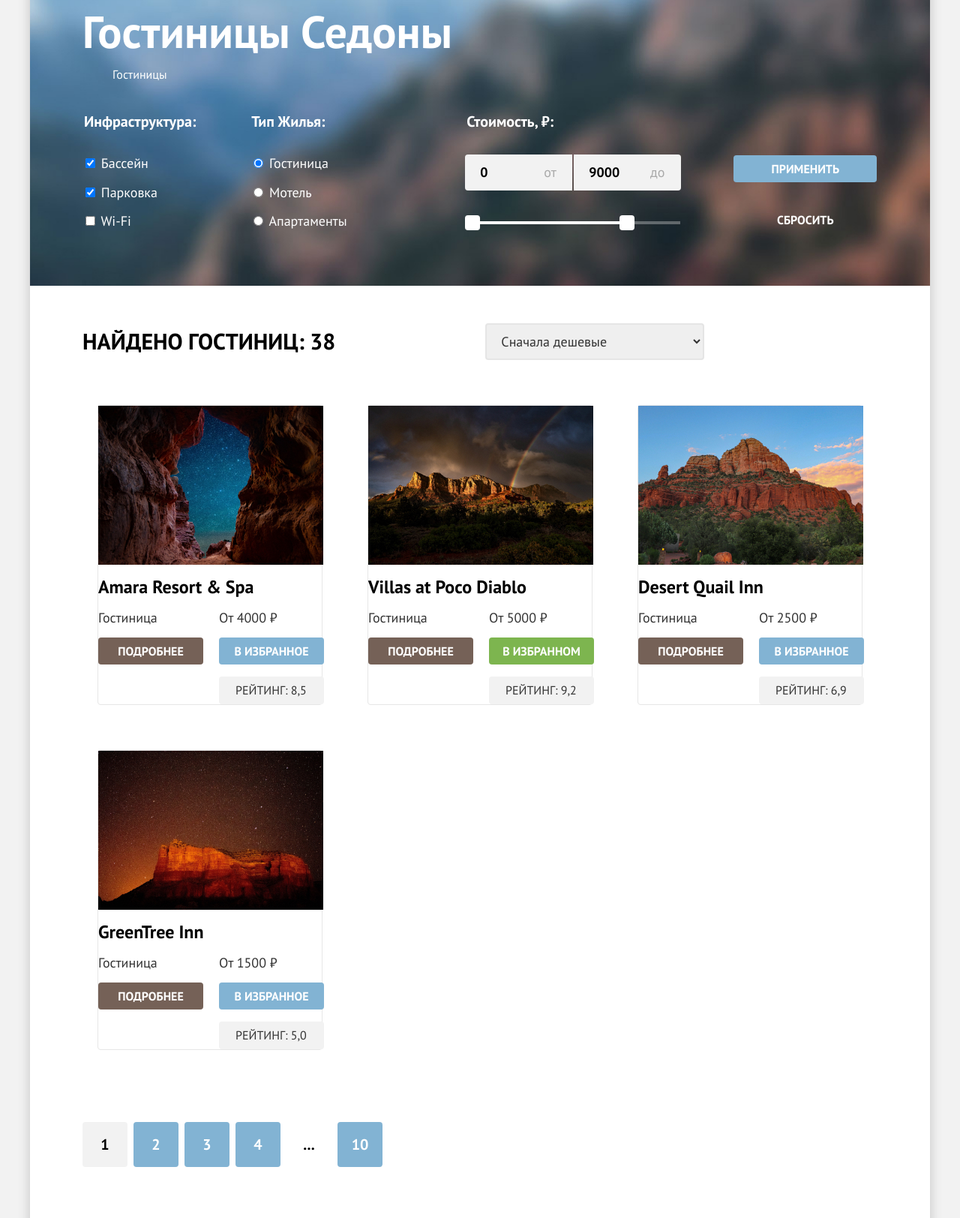
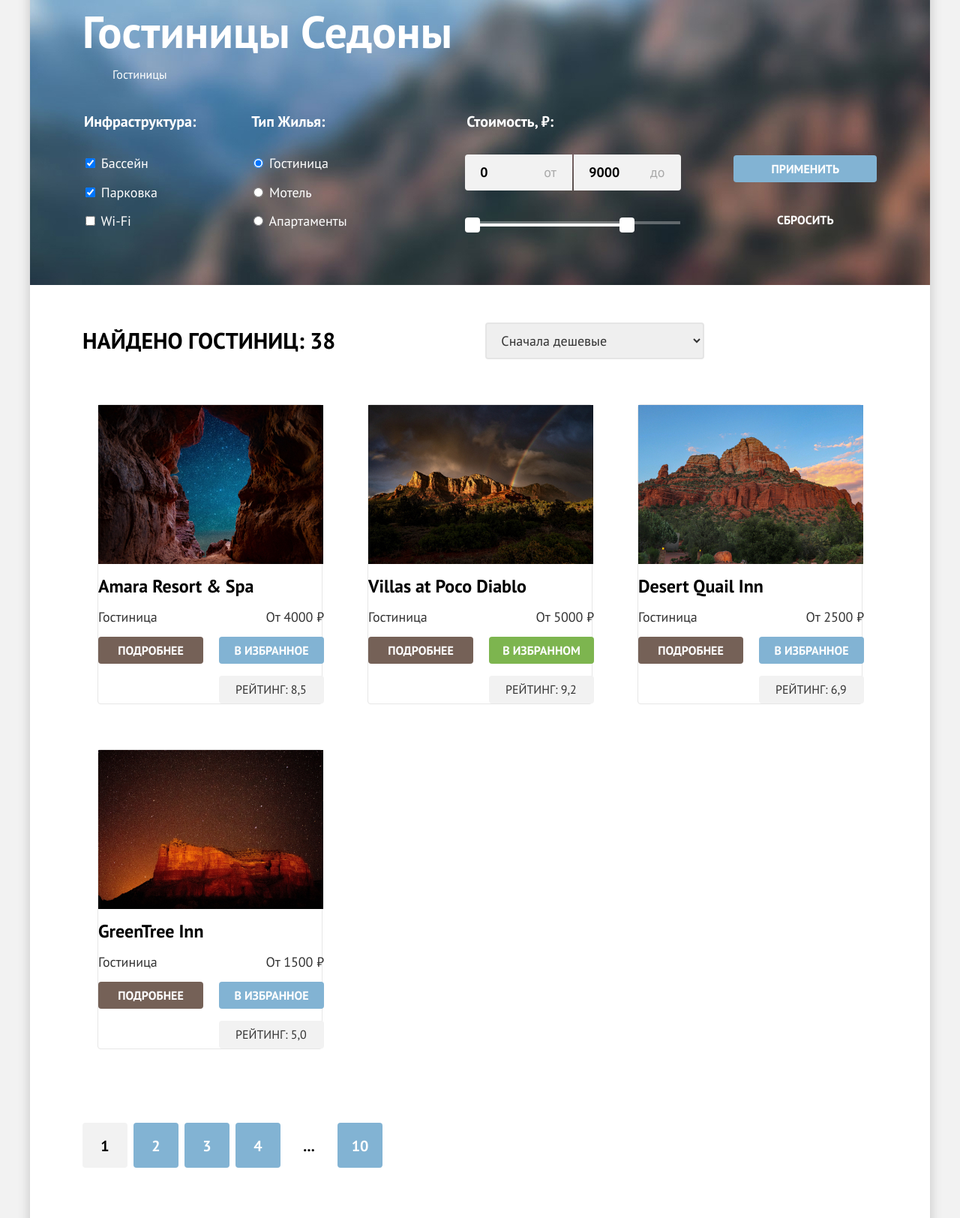
Before and after one commit to htmlacademy-htmlcss/1662463-sedona-37, a plain HTML site: page catalog.html in a window 1280 px wide. Shown: the part 96-1720 px from the top of the page at 75% size. Drawn offline with Linux system fonts and the light colour scheme.

Commit message:
Корректирует отступы

```diff
--- a/styles/styles.css
+++ b/styles/styles.css
@@ -717,6 +717,7 @@ body {
 
 }
 
+
 /* CATALOG */
 
 /* MAIN-INNER */
@@ -730,7 +731,7 @@ body {
     background-size: cover;
     background-repeat: no-repeat;
     margin: 0 auto;
-    padding: 35px 70px 70px;
+    padding: 35px 70px 69px;
 }
 
 .inner-header-title {
@@ -768,11 +769,11 @@ body {
     display: flex;
     flex-wrap: wrap;
     width: 1060px;
+    gap: 70px;
 }
 
 .catalog-filter-group {
     margin: 0;
-    margin-right: 70px;
     padding: 0;
     border: none;
 }
@@ -881,7 +882,7 @@ body {
     border-top: 4px solid #ffffff;
     position: absolute;
     left: 0;
-    top: -4px;
+    top: -1px;
     z-index: 5;
 }
 
@@ -909,7 +910,6 @@ body {
 
 .catalog-filter-button {
     margin: 0;
-    margin-left: 70px;
     padding: 0;
     padding-top: 57px;
     display: flex;
@@ -943,7 +943,7 @@ body {
 
 .search-results {
     margin: 0 auto;
-    padding: 50px 70px 60px;
+    padding: 50px 70px 22px;
 }
 
 .search-container {
@@ -999,7 +999,7 @@ body {
     margin: 20px;
     padding: 0;
     display: grid;
-    grid-template-columns: 140px 140px;
+    grid-template-columns: repeat(2, 140px);
     grid-template-rows: 212px min-content min-content 36px min-content;
     row-gap: 16px;
     column-gap: 21px;
@@ -1048,6 +1048,7 @@ body {
     grid-column: 2 / 3;
     grid-row: 3 / 4;
     margin: 0;
+    justify-self: end;
 }
 
 .hotel-btn {
@@ -1116,7 +1117,7 @@ body {
 .pagination {
     background-color: #ffffff;
     margin: 0;
-    padding: 36px 0;
+    padding: 38px 0;
     list-style: none;
     display: flex;
     text-align: center;
@@ -1138,7 +1139,7 @@ body {
     display: block;
     box-sizing: border-box;
     border-radius: 4px;
-    padding: 12px 10px;
+    padding: 13px 10px;
 }
 
 .dots {
```
